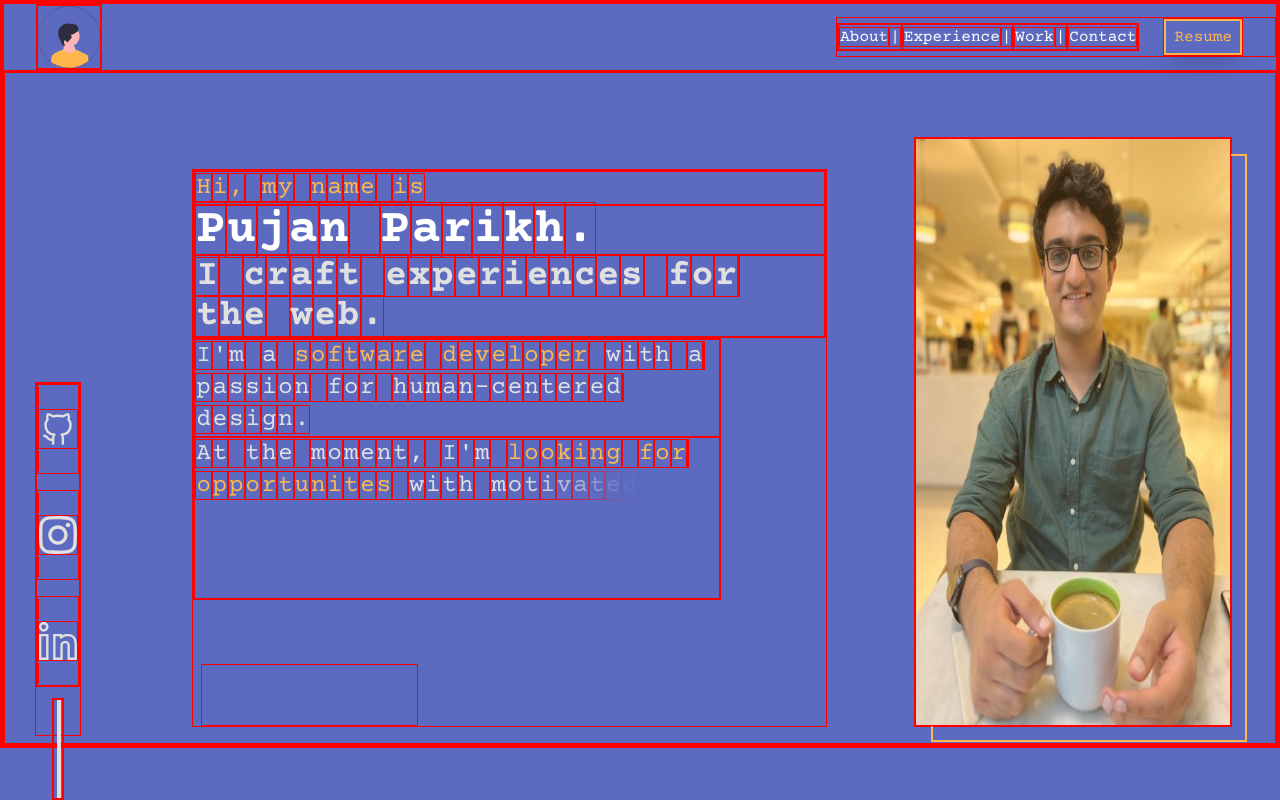
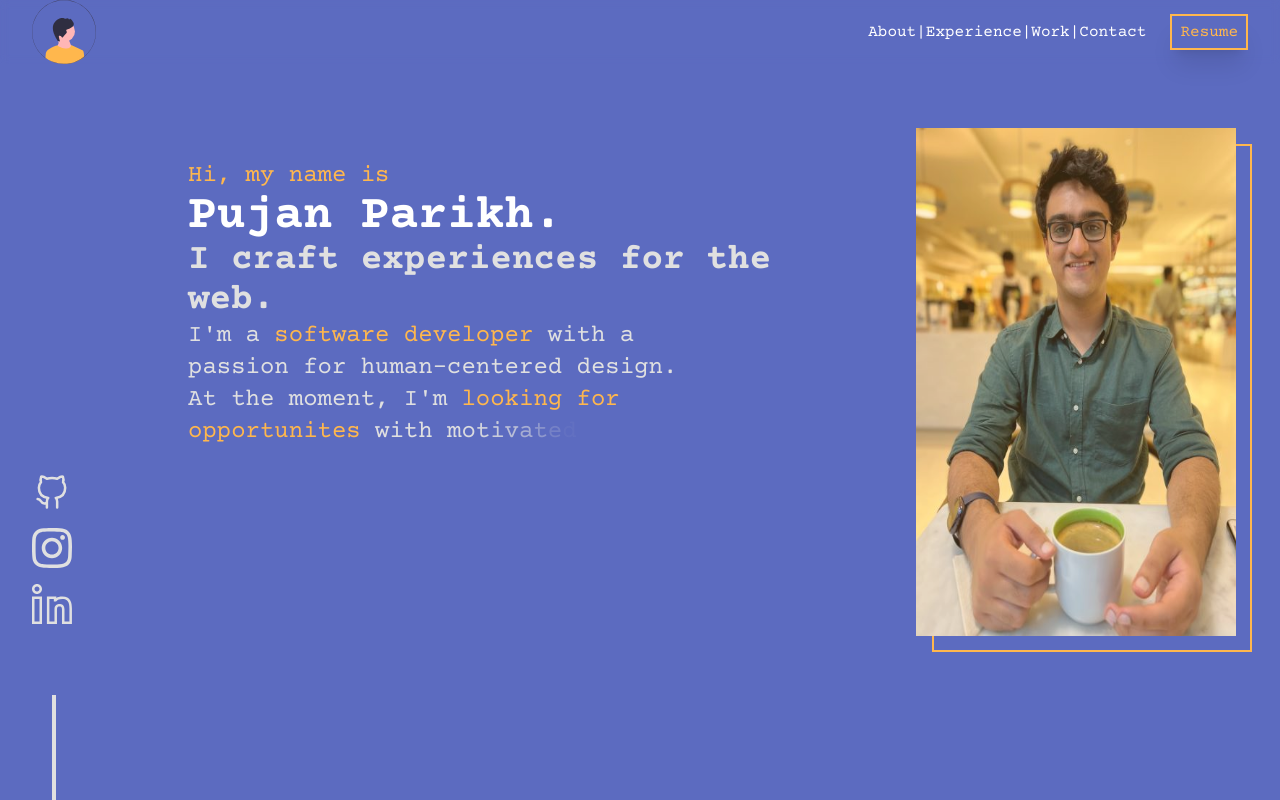
Before and after one commit to pujxn/portfolio-website, a React (Vite) app: page / in a window 1280 px wide. Built offline with nearby package versions, Linux system fonts and the light colour scheme.

Commit message:
Fixed sidebar layout

```diff
--- a/index.html
+++ b/index.html
@@ -1,5 +1,5 @@
 <!DOCTYPE html>
-<html lang="en" class="min-[450px]:text-[12px] lg:text-[16px]">
+<html lang="en" class="max-sm:text-[12px] sm:text-[16px]">
 
 <head>
   <meta charset="UTF-8" />
--- a/src/components/sidebar/SidebarList.jsx
+++ b/src/components/sidebar/SidebarList.jsx
@@ -12,12 +12,14 @@ const SidebarList = () => {
     ]
 
     return (
-        <ul className="space-y-4 mb-12 flex flex-col items-center">
+        <ul className="space-y-4 flex flex-col items-center fixed bottom-0">
             {svgList.map((ele, idx) => <li key={idx}><a className="cursor-pointer" href={ele[2]} target="_blank" rel="noreferrer" >{ele[1]}</a></li>)}
-            <li className="fixed bottom-0">
-                <svg width="10" height="100" className="stroke-light-gray">
-                    <line x1="5" y1="0" x2="5" y2="100" strokeWidth="4" />
-                </svg>
+            <li className=" h-40 ">
+                <div>
+                    <svg width="10" className="stroke-light-gray absolute bottom-0">
+                        <line x1="0" y1="30%" x2="0" y2="100%" strokeWidth="8" className="" />
+                    </svg>
+                </div>
             </li>
         </ul>
     )
--- a/src/routes/Home.jsx
+++ b/src/routes/Home.jsx
@@ -43,7 +43,9 @@ const Home = () => {
             </div>
 
             <div className="sm:hidden">
-                <ProfileImage />
+                <div className="flex justify-center">
+                    <ProfileImage />
+                </div>
                 <div className="flex flex-col items-center">
                     <motion.div variants={containerVariant} initial="hidden" animate="visible"
                         className="ml-36 mt-24 w-3/6 mb-4">
--- a/src/routes/home/ProfileImage.jsx
+++ b/src/routes/home/ProfileImage.jsx
@@ -17,7 +17,7 @@ const ProfileImage = () => {
     }
 
     return (
-        <div className="mt-16 w-3/12 mb-4 relative flex justify-center">
+        <div className="mt-16 w-3/12 mb-4 relative">
             <div
                 onMouseEnter={handleMouseEnter}
                 onMouseLeave={handleMouseLeave}
--- a/src/styles/index.css
+++ b/src/styles/index.css
@@ -11,7 +11,7 @@
 }
 
 * {
-    border: 1px solid red
+    /* border: 1px solid red */
 }
 
 /*
```
